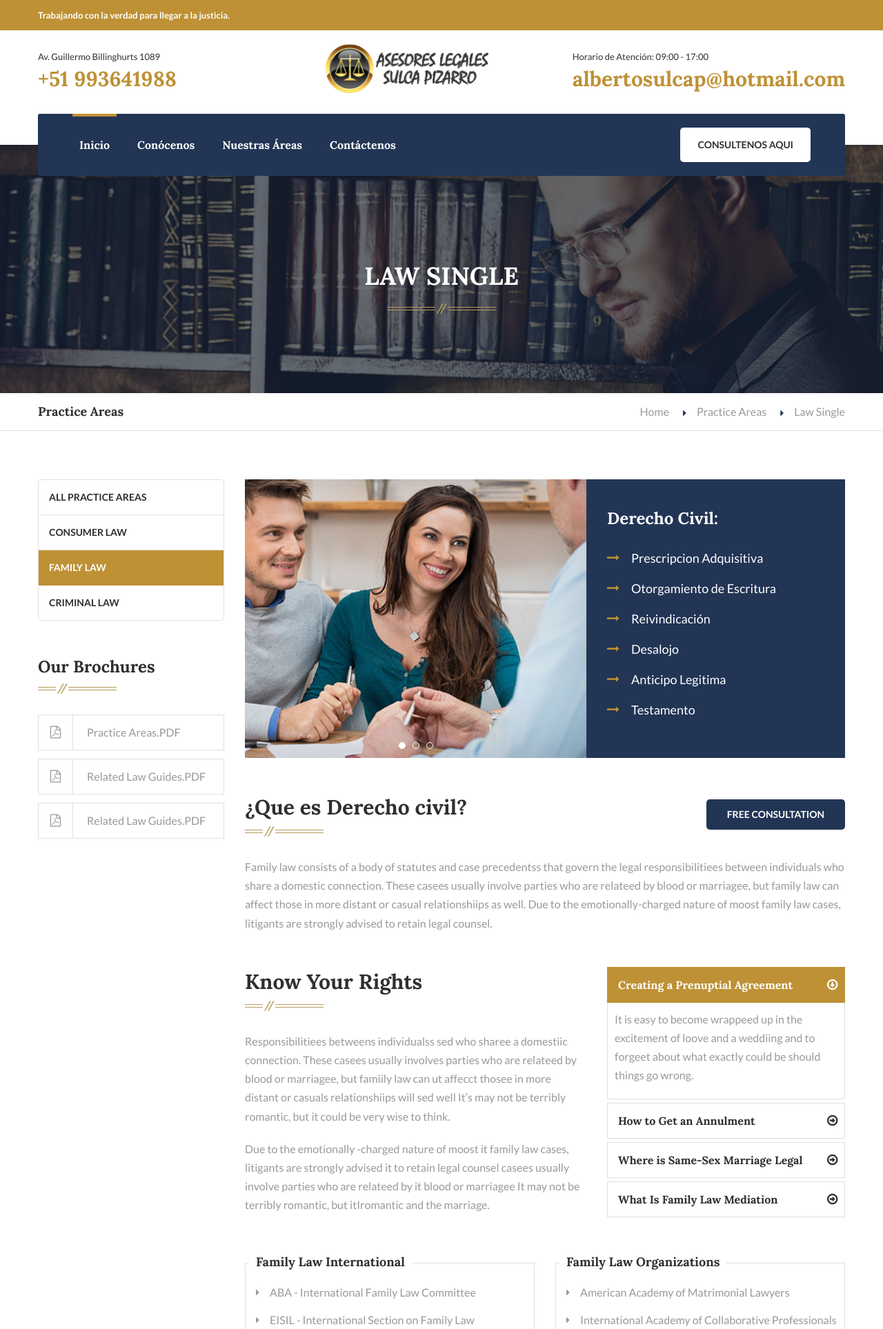
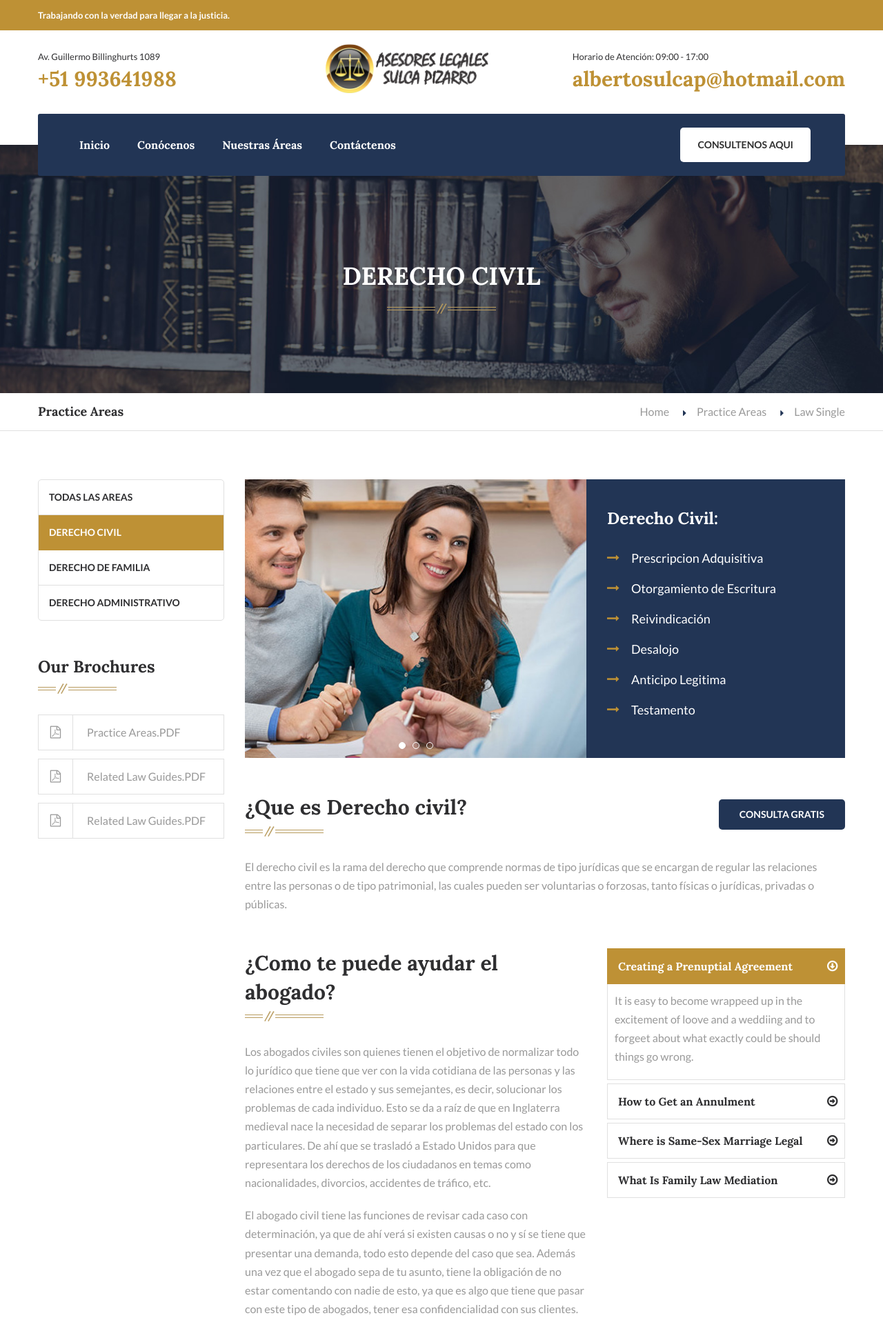
Before and after one commit to Steve12-04/abogado-, a PHP site: page /pagina1.php in a window 1280 px wide. Shown: the top 1927 px of the page at 69% size. Run offline with PHP 8.4, Linux system fonts and the light colour scheme; some libraries are stand-ins or nearby versions.

Commit message:
Derecho civil pagian1.php

```diff
--- a/header.html
+++ b/header.html
@@ -90,10 +90,10 @@
 
                             <div class="navbar-collapse collapse clearfix">
                                 <ul class="navigation">
-                                    <li class="current"><a href="index.php">Inicio</a></li>
-                                    <li class="dropdown"><a href="about-us.php">Conócenos</a>
+                                    <li ><a href="index.php">Inicio</a></li>
+                                    <li ><a href="about-us.php">Conócenos</a>
                                     </li>
-                                    <li class="dropdown"><a href="areas.php">Nuestras Áreas</a>
+                                    <li ><a href="areas.php">Nuestras Áreas</a>
                                     	<ul>
                                             <li><a href="pagina1.php">Derecho Civil</a></li>
                                             <li><a href="pagina2.php">Derecho de Familia</a></li>
@@ -106,7 +106,7 @@
 
 
 
-                                    <li><a href="contact.php">Contáctenos</a></li>
+                                    <li ><a href="contact.php">Contáctenos</a></li>
                                 </ul>
                             </div>
                         </nav><!-- Main Menu End-->
--- a/pagina1.php
+++ b/pagina1.php
@@ -6,7 +6,7 @@ include("header.html");
         <!--Page Title-->
         <section class="page-title" style="background-image:url(images/background/pagetitle-bg.jpg);">
             <div class="auto-container">
-            	<h1>Law Single</h1>
+            	<h1>Derecho Civil</h1>
             </div>
         </section>
 
@@ -75,11 +75,11 @@ include("header.html");
 
                                 <div class="clearfix">
                                 	<div class="styled-heading pull-left"><h2>¿Que es Derecho civil?</h2></div>
-                                    <div class="padd-top-10 pull-right"><a href="#" class="theme-btn btn-style-one">Free Consultation</a></div>
+                                    <div class="padd-top-10 pull-right"><a href="#" class="theme-btn btn-style-one">Consulta Gratis</a></div>
                                 </div>
 
                                 <div class="text">
-                                	<p>Family law consists of a body of statutes and case precedentss that govern the legal responsibilitiees between individuals who share a domestic connection. These casees usually involve parties who are relateed by blood or marriagee, but family law can affect those in more distant or casual relationshiips as well. Due to the emotionally-charged nature of moost family law cases, litigants are strongly advised to retain legal counsel.</p>
+                                	<p>El derecho civil es la rama del derecho que comprende normas de tipo jurídicas que se encargan de regular las relaciones entre las personas o de tipo patrimonial, las cuales pueden ser voluntarias o forzosas, tanto físicas o jurídicas, privadas o públicas.</p>
                                 </div>
 
                             </div>
@@ -88,11 +88,13 @@ include("header.html");
                             <div class="default-two-column">
                             	<div class="row clearfix">
                                 	<div class="col-lg-7 col-md-12 col-xs-12">
-                                        <div class="styled-heading"><h2>Know Your Rights</h2></div>
+                                        <div class="styled-heading"><h2>¿Como te puede ayudar el abogado?</h2></div>
 
                                         <div class="text">
-                                            <p>Responsibilitiees betweens individualss sed who sharee a domestiic connection. These  casees usually  involves parties who are relateed by blood or marriagee, but famiily law can ut affecct thosee in more distant or casuals relationshiips will sed well It’s may not be terribly romantic, but it could be very wise to think.</p>
-                                            <p>Due to the emotionally -charged nature of moost it family law cases, litigants are strongly advised it to retain legal counsel casees usually involve parties who are relateed by it blood or marriagee It may not be terribly romantic, but itIromantic and the  marriage.</p>
+                                            <p>Los abogados civiles son quienes tienen el objetivo de normalizar todo lo jurídico que tiene que ver con la vida cotidiana de las personas y las relaciones entre el estado y sus semejantes, es decir, solucionar los problemas de cada individuo. Esto se da a raíz de que en Inglaterra medieval nace la necesidad de separar los problemas del estado con los particulares. De ahí que se trasladó a Estado Unidos para que representara los derechos de los ciudadanos en temas como nacionalidades, divorcios, accidentes de tráfico, etc.
+
+                                            <p>El abogado civil tiene las funciones de revisar cada caso con determinación, ya que de ahí verá si existen causas o no y sí se tiene que presentar una demanda, todo esto depende del caso que sea. Además una vez que el abogado sepa de tu asunto, tiene la obligación de no estar comentando con nadie de esto, ya que es algo que tiene que pasar con este tipo de abogados, tener esa confidencialidad con sus clientes.</p>
+                                           </p>
                                         </div>
                                     </div>
 
@@ -134,40 +136,6 @@ include("header.html");
 
                             </div><!--End Default Two Column-->
 
-                            <!--Default Two Column-->
-                            <div class="default-two-column">
-                            	<div class="row clearfix">
-
-                                    <div class="col-lg-6 col-md-12 col-xs-12">
-                            			<div class="boxed-column">
-                                        	<h4>Family Law International</h4>
-                                            <!--Styled List Two-->
-                                            <ul class="styled-list-two">
-                                            	<li>ABA - International Family Law Committee</li>
-                                                <li>EISIL - International Section on Family Law</li>
-                                                <li>Family Law - AIRE Center</li>
-                                                <li>Transnational and Comparative Family Law</li>
-                                            </ul>
-                                        </div>
-                                    </div>
-
-                                    <div class="col-lg-6 col-md-12 col-xs-12">
-                            			<div class="boxed-column">
-                                        	<h4>Family Law Organizations</h4>
-                                            <!--Styled List Two-->
-                                            <ul class="styled-list-two">
-                                            	<li>American Academy of Matrimonial Lawyers</li>
-                                                <li>International Academy of Collaborative Professionals</li>
-                                                <li>International Society of Family Law</li>
-                                                <li>Resolution, First for Family Law - UK</li>
-                                            </ul>
-                                        </div>
-                                    </div>
-
-
-                                </div>
-                            </div><!--End Default Two Column-->
-
                         </section>
 
                         <!--Team Section-->
@@ -182,10 +150,10 @@ include("header.html");
                             <div class="widget sidebar-widget boxed-nav">
                             	<nav class="nav-outer">
                                 	<ul>
-                                    	<li><a href="practice-areas.html">All Practice Areas</a></li>
-                                        <li><a href="law-single.html">Consumer Law</a></li>
-                                        <li class="current"><a href="law-single.html">Family Law</a></li>
-                                        <li><a href="law-single.html">Criminal Law</a></li>
+                                    	<li><a href="areas.php">Todas las Areas</a></li>
+                                        <li class="current"><a href="pagina1.php">Derecho Civil</a></li>
+                                        <li ><a href="pagina2.php">Derecho de familia</a></li>
+                                        <li><a href="pagina3.php">Derecho Administrativo</a></li>
 
                                     </ul>
                                 </nav>
```
